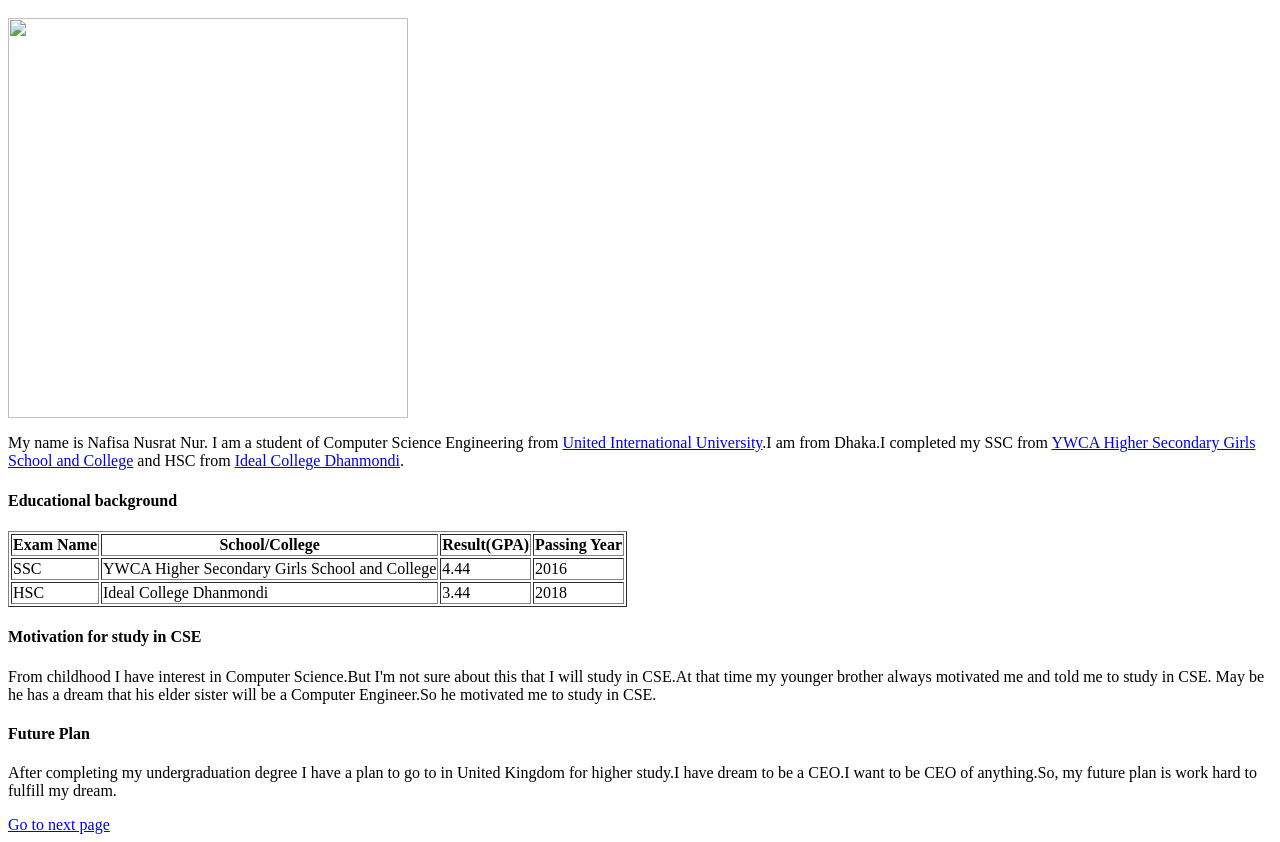
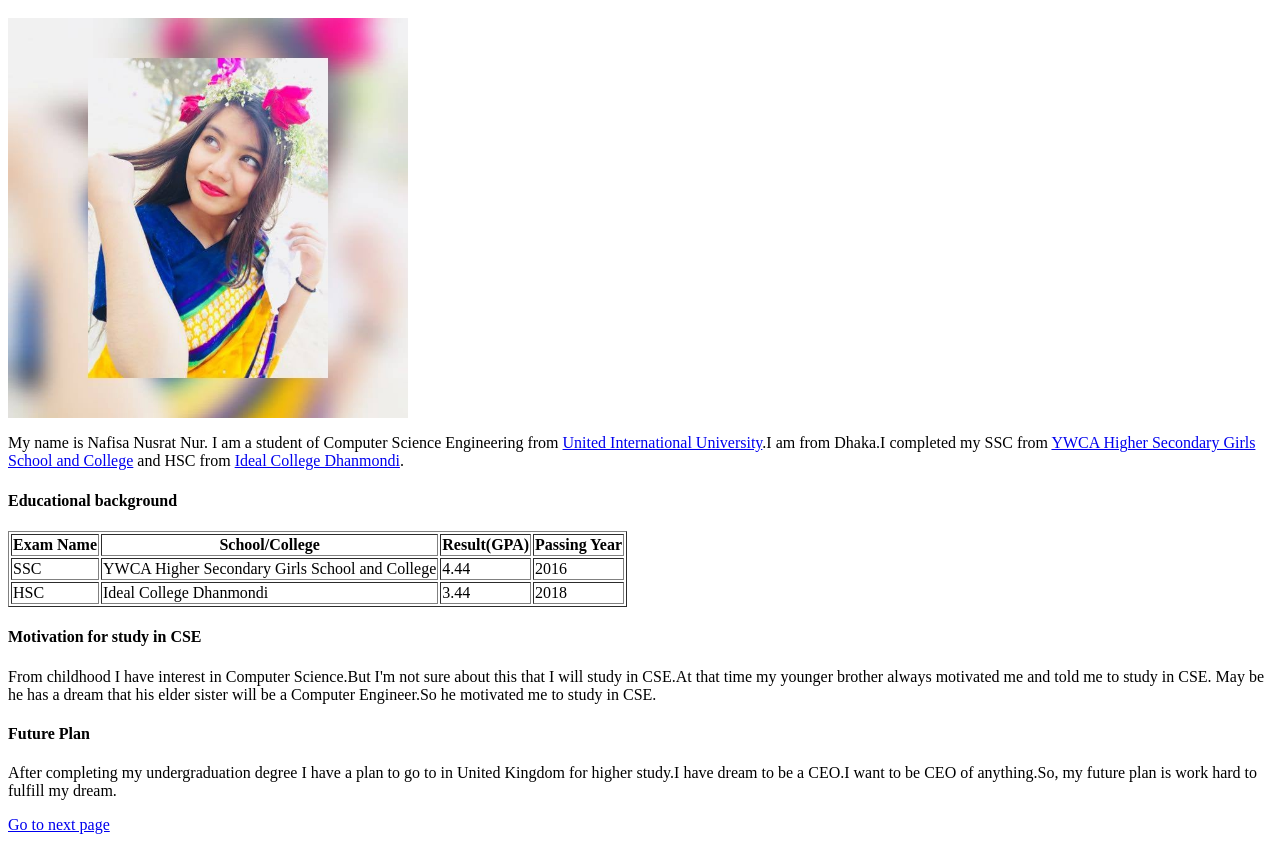
Before and after one commit to NafisaNusrat/NafisaNusrast.github.io, a plain HTML site: page index.html in a window 1280 px wide. Shown: the part 48-890 px from the top of the page. Drawn offline with Linux system fonts and the light colour scheme.

Commit message:
Update index.html

```diff
--- a/index.html
+++ b/index.html
@@ -4,7 +4,7 @@
 </head>
 <body>
                                        <h1>Welcome to My Website</h1>
-                                          <img src="" width="400">
+                                          <img src="Nafisa.jpg" width="400">
 
   <p>My name is Nafisa Nusrat Nur. I am a student of Computer Science Engineering from <a href="https://web.facebook.com/uiuinfo/"> United International University</a>.I am from Dhaka.I completed my SSC from <a href="https://web.facebook.com/YWCA-Higher-Secondary-Girls-School-385035184914378/">YWCA Higher Secondary Girls School and College</a> and HSC from <a href="https://www.facebook.com/idealcollegedhanmondi1205/">Ideal College Dhanmondi</a>.</p>
 	<h4>Educational background</h4>
```
